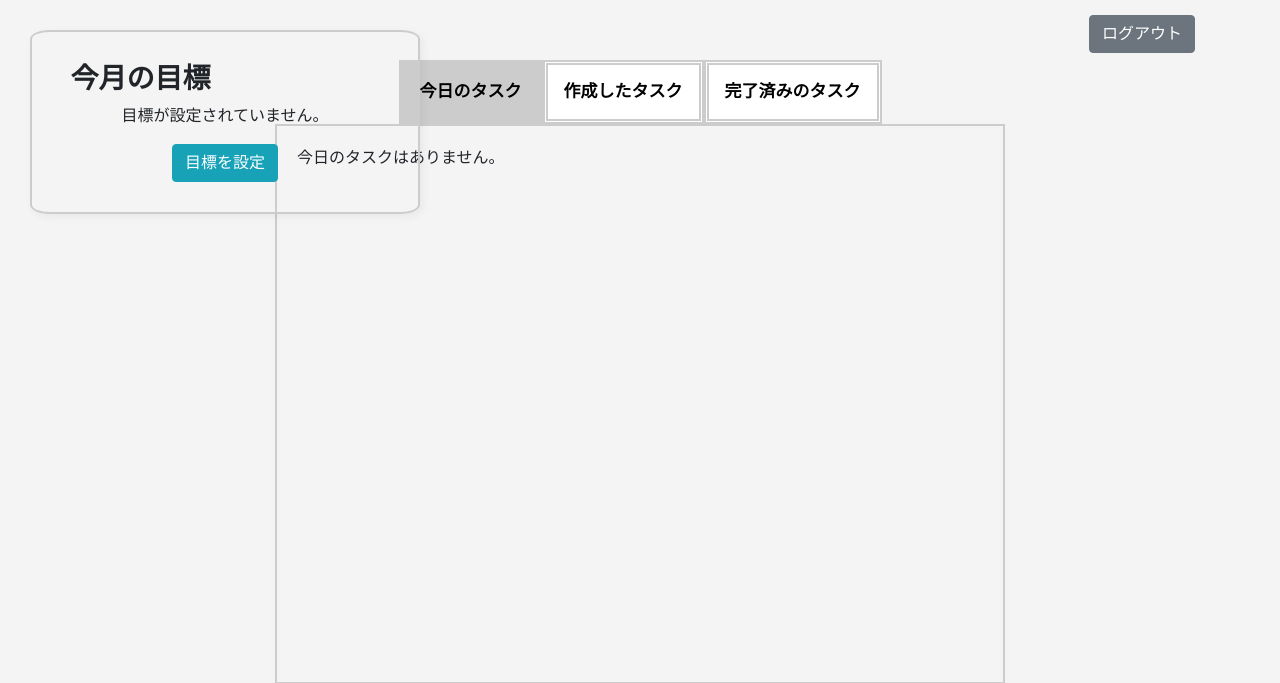
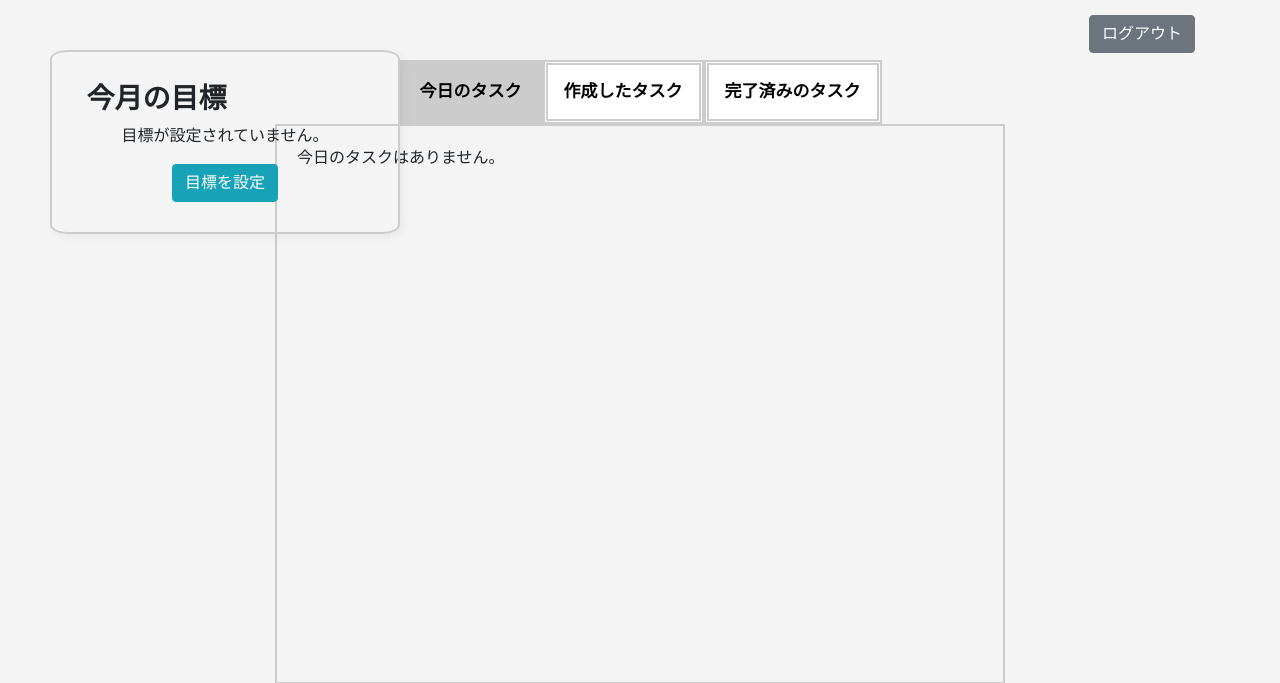
Before and after one commit to NakazatoTaichi/todolist_nakazatotaichi_c, a Django app: page /home/ in a window 1280 px wide. Shown: the part 70-753 px from the top of the page. Run offline with Django 5.2, Linux system fonts and the light colour scheme; the visitor is signed in with stand-in values (Sample User, id 1); data that the repository does not hold is empty; some libraries are stand-ins or nearby versions.

Commit message:
今月の目標余白変更

```diff
--- a/todo/templates/todo/home.html
+++ b/todo/templates/todo/home.html
@@ -182,10 +182,10 @@
     .my-goal-list {
         position: fixed;
         z-index: 1;
-        top: 100px;
-        left: 30px;
+        top: 120px;
+        left: 50px;
         height: auto;
-        width: 390px;
+        width: 350px;
         border: 2px solid #ccc;
         box-shadow: 3px 3px 10px rgba(0, 0, 0, 0.05);
         border-radius: 5%;
```
